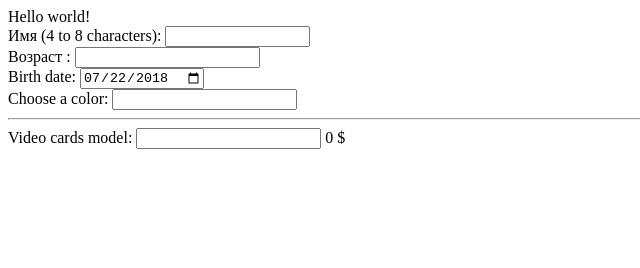
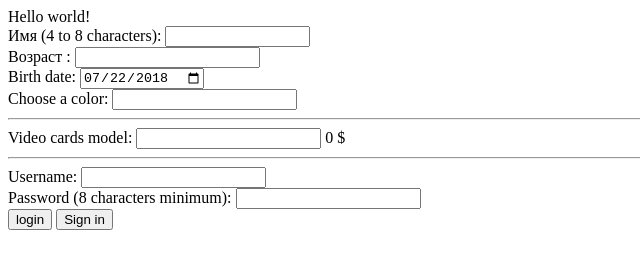
Before and after one commit to DFJake/Goweb-test, a plain HTML site: page index.html in a window 1280 px wide. Shown: the whole page, without its empty margins (0-640 px from the left). Drawn offline with Linux system fonts and the light colour scheme.

Commit message:
Update index.html

```diff
--- a/index.html
+++ b/index.html
@@ -56,5 +56,21 @@
 
 <label>0</label> $
 
+    <hr>
+
+       <div>
+           <label for="username">Username:</label>
+           <input type="text" id="username" name="username">
+       </div>
+
+       <div>
+           <label for="pass">Password (8 characters minimum):</label>
+           <input type="password" id="pass" name="password"
+                  minlength="8" required>
+       </div>
+
+       <button class="login">login</button>
+       <button class="signin">Sign in</button>
+
 </body>
 </html>
```
